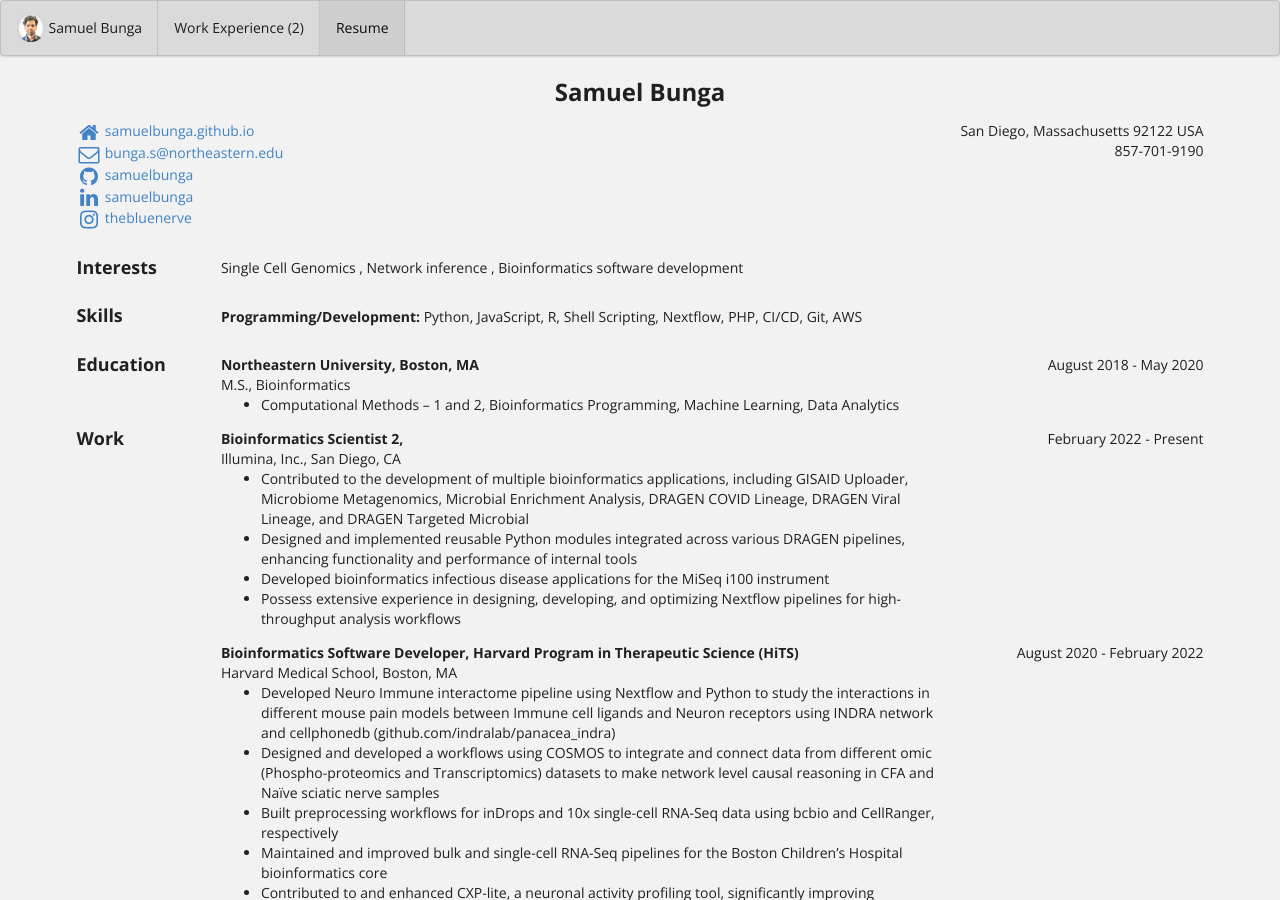
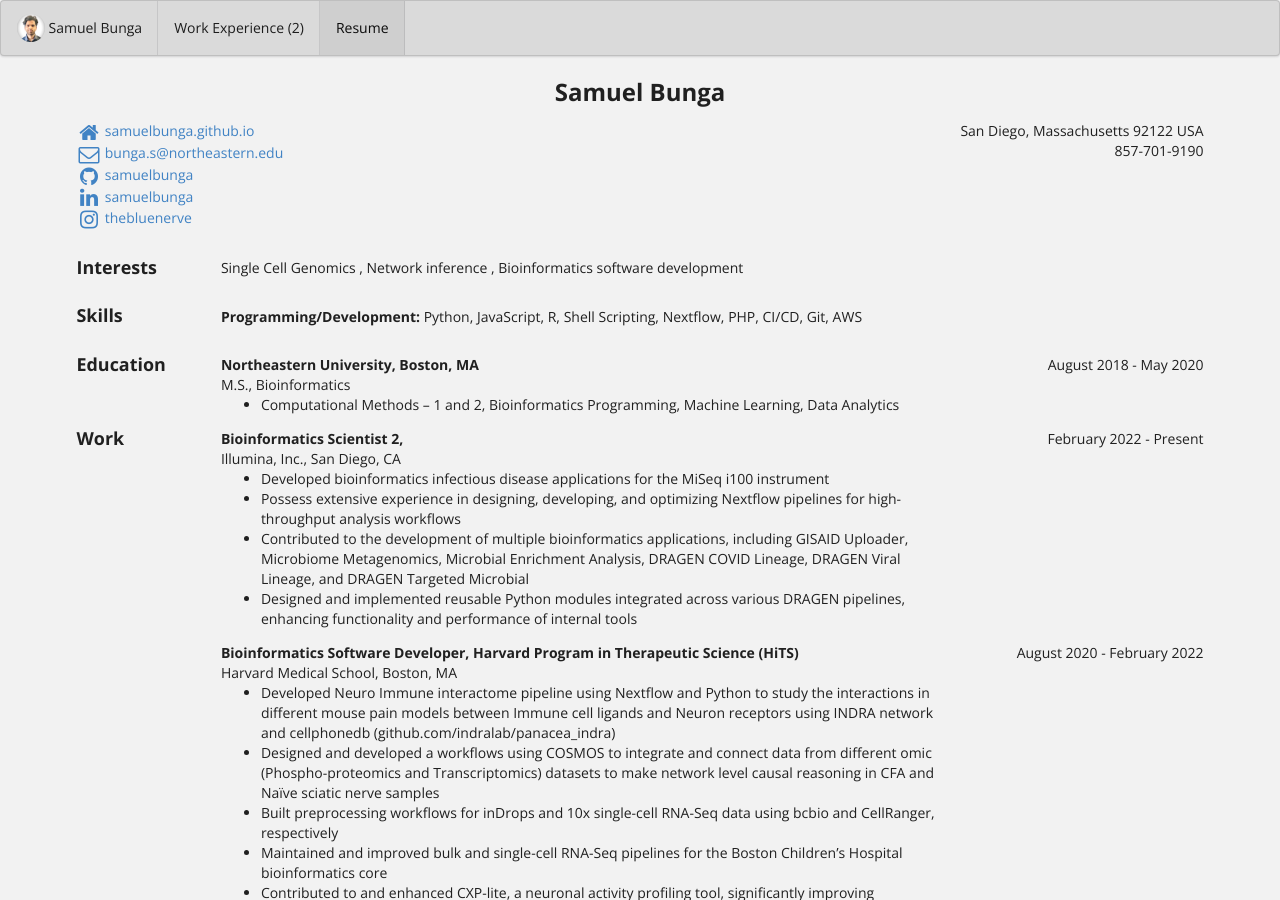
Before and after one commit to samuelbunga/samuelbunga.github.io, a Jekyll site: the page built from bio/index.html, in a window 1280 px wide and 900 px high. Built offline with Jekyll 4.4.1, drawn with Linux system fonts in a browser that asks for light colours.

```diff
--- a/_data/bio.json
+++ b/_data/bio.json
@@ -80,10 +80,10 @@
       "endDate": "Present",
       "summary": "Illumina, Inc., San Diego, CA",
       "highlights": [
+        "Developed bioinformatics infectious disease applications for the MiSeq i100 instrument",
+        "Possess extensive experience in designing, developing, and optimizing Nextflow pipelines for high-throughput analysis workflows",
         "Contributed to the development of multiple bioinformatics applications, including GISAID Uploader, Microbiome Metagenomics, Microbial Enrichment Analysis, DRAGEN COVID Lineage, DRAGEN Viral Lineage, and DRAGEN Targeted Microbial",
-        "Designed and implemented reusable Python modules integrated across various DRAGEN pipelines, enhancing functionality and performance of internal tools",
-        "Developed bioinformatics infectious disease applications for the MiSeq i100 instrument",
-        "Possess extensive experience in designing, developing, and optimizing Nextflow pipelines for high-throughput analysis workflows"
+        "Designed and implemented reusable Python modules integrated across various DRAGEN pipelines, enhancing functionality and performance of internal tools"
       ]
     },
     {
```
